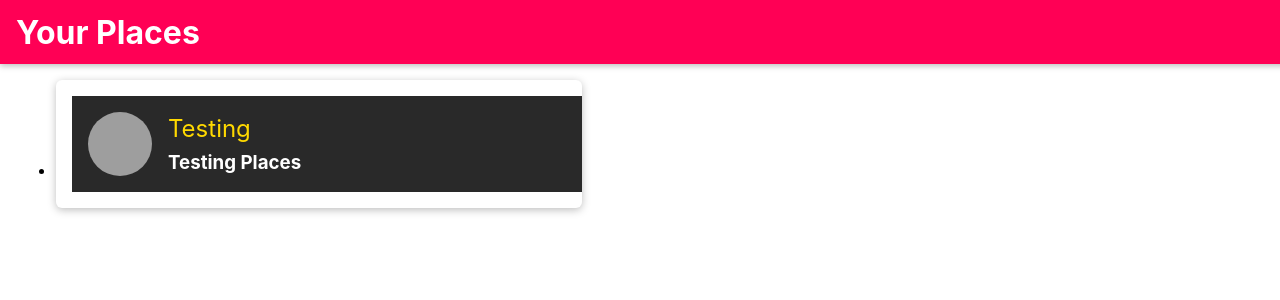
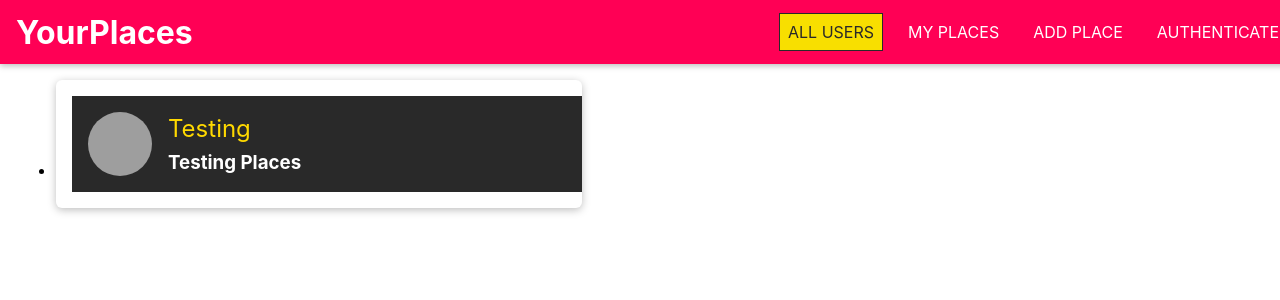
Before and after one commit to Bahlul19/builing-front-end-with-react, a React (Create React App) app: page / in a window 1280 px wide. Shown: the top 300 px of the page. Built offline with nearby package versions, Linux system fonts and the light colour scheme; grey boxes are pictures that could not be loaded.

Commit message:
fixed the drop-down menu on mobile and deskstop

```diff
--- a/src/shared/components/Navigation/MainNavigation.js
+++ b/src/shared/components/Navigation/MainNavigation.js
@@ -1,22 +1,49 @@
-import React from 'react'
+import React, { useState } from 'react';
 import { Link } from 'react-router-dom';
 
 import MainHeader from './MainHeader';
+import NavLinks from './NavLinks';
+import SideDrawer from './SideDrawer';
+import Backdrop from '../UIElements/Backdrop';
 import './MainNavigation.css';
 
-const MainNavigation = props =>{
-    return(
+
+const MainNavigation = props => {
+
+    const [drawerIsOpen, setDrawerIsOpen] = useState(false);
+
+    const openMyDrawer = () => {
+        setDrawerIsOpen(true);
+    }
+
+    const closeMyDrawer = () => {
+        setDrawerIsOpen(false);
+    }
+
+  return (
+      <React.Fragment>
+          {drawerIsOpen && <Backdrop onClick={closeMyDrawer}/>}
+          {drawerIsOpen && (
+      <SideDrawer>
+          <nav className='main-navigation__drawer-nav'>
+          <NavLinks />
+          </nav>
+      </SideDrawer>
+          )}
     <MainHeader>
-            <button className='main-navigation__menu-btn'>
+      <button className="main-navigation__menu-btn" onClick={openMyDrawer}>
         <span />
         <span />
         <span />
       </button>
-            <h1 className='main-navigation__title'>
-                <Link to="/">Your Places</Link>
+      <h1 className="main-navigation__title">
+        <Link to="/">YourPlaces</Link>
       </h1>
-            <nav>...</nav>
+      <nav className='main-navigation__header-nav'>
+        <NavLinks />
+      </nav>
     </MainHeader>
+    </React.Fragment>
   );
 };
 
--- a/src/shared/components/Navigation/NavLinks.css
+++ b/src/shared/components/Navigation/NavLinks.css
@@ -0,0 +1,76 @@
+.nav-links {
+    list-style: none;
+    margin: 0;
+    padding: 0;
+    width: 100%;
+    height: 100%;
+    display: flex;
+    flex-direction: column;
+    justify-content: center;
+    align-items: center;
+  }
+
+  .nav-links li {
+    margin: 1rem;
+  }
+
+  .nav-links a {
+    border: 1px solid transparent;
+    color: #292929;
+    text-decoration: none;
+    padding: 0.5rem;
+  }
+
+  .nav-links a:hover,
+  .nav-links a:active,
+  .nav-links a.active {
+    background: #f8df00;
+    border-color: #292929;
+    color: #292929;
+  }
+
+  .nav-links button {
+    cursor: pointer;
+    border: 1px solid #292929;
+    color: #292929;
+    background: transparent;
+    padding: 0.5rem;
+    font: inherit;
+  }
+
+  .nav-links button:focus {
+    outline: none;
+  }
+
+  .nav-links button:hover,
+  .nav-links button:active {
+    background: #292929;
+    color: white;
+  }
+
+  @media (min-width: 768px) {
+    .nav-links {
+      flex-direction: row;
+    }
+
+    .nav-links li {
+      margin: 0 0.5rem;
+    }
+
+    .nav-links a {
+      color: white;
+      text-decoration: none;
+    }
+
+    .nav-links button {
+      border: 1px solid white;
+      color: white;
+      background: transparent;
+    }
+
+    .nav-links button:hover,
+    .nav-links button:active {
+      background: #f8df00;
+      color: #292929;
+    }
+  }
--- a/src/shared/components/Navigation/NavLinks.js
+++ b/src/shared/components/Navigation/NavLinks.js
@@ -0,0 +1,23 @@
+import React from 'react';
+import { NavLink } from 'react-router-dom';
+
+import './NavLinks.css';
+
+const NavLinks = props => {
+  return <ul className="nav-links">
+    <li>
+      <NavLink to="/" exact>ALL USERS</NavLink>
+    </li>
+    <li>
+      <NavLink to="/u1/places">MY PLACES</NavLink>
+    </li>
+    <li>
+      <NavLink to="/places/new">ADD PLACE</NavLink>
+    </li>
+    <li>
+      <NavLink to="/auth">AUTHENTICATE</NavLink>
+    </li>
+  </ul>
+};
+
+export default NavLinks;
--- a/src/shared/components/Navigation/SideDrawer.css
+++ b/src/shared/components/Navigation/SideDrawer.css
@@ -0,0 +1,10 @@
+.side-drawer {
+    position: fixed;
+    left: 0;
+    top: 0;
+    z-index: 100;
+    height: 100vh;
+    width: 70%;
+    background: white;
+    box-shadow: 0 2px 8px rgba(0, 0, 0, 0.26);
+  }
--- a/src/shared/components/Navigation/SideDrawer.js
+++ b/src/shared/components/Navigation/SideDrawer.js
@@ -0,0 +1,12 @@
+import React from 'react';
+import ReactDom from 'react-dom';
+
+import './SideDrawer.css';
+
+const SideDrawer = props => {
+    const content =  <aside className='side-drawer'>{props.children}</aside>;
+
+    return ReactDom.createPortal(content, document.getElementById('drawer-hook'));
+}
+
+export default SideDrawer;
--- /dev/null
+++ b/src/shared/components/UIElements/Backdrop.css
@@ -0,0 +1,9 @@
+.backdrop {
+  position: fixed;
+  top: 0;
+  left: 0;
+  width: 100%;
+  height: 100vh;
+  background: rgba(0, 0, 0, 0.75);
+  z-index: 10;
+}
--- /dev/null
+++ b/src/shared/components/UIElements/Backdrop.js
@@ -0,0 +1,13 @@
+import React from 'react';
+import ReactDOM from 'react-dom';
+
+import './Backdrop.css';
+
+const Backdrop = props => {
+  return ReactDOM.createPortal(
+    <div className="backdrop" onClick={props.onClick}></div>,
+    document.getElementById('backdrop-hook')
+  );
+};
+
+export default Backdrop;
```
Lines whose indentation alone changed are shown as unchanged.
